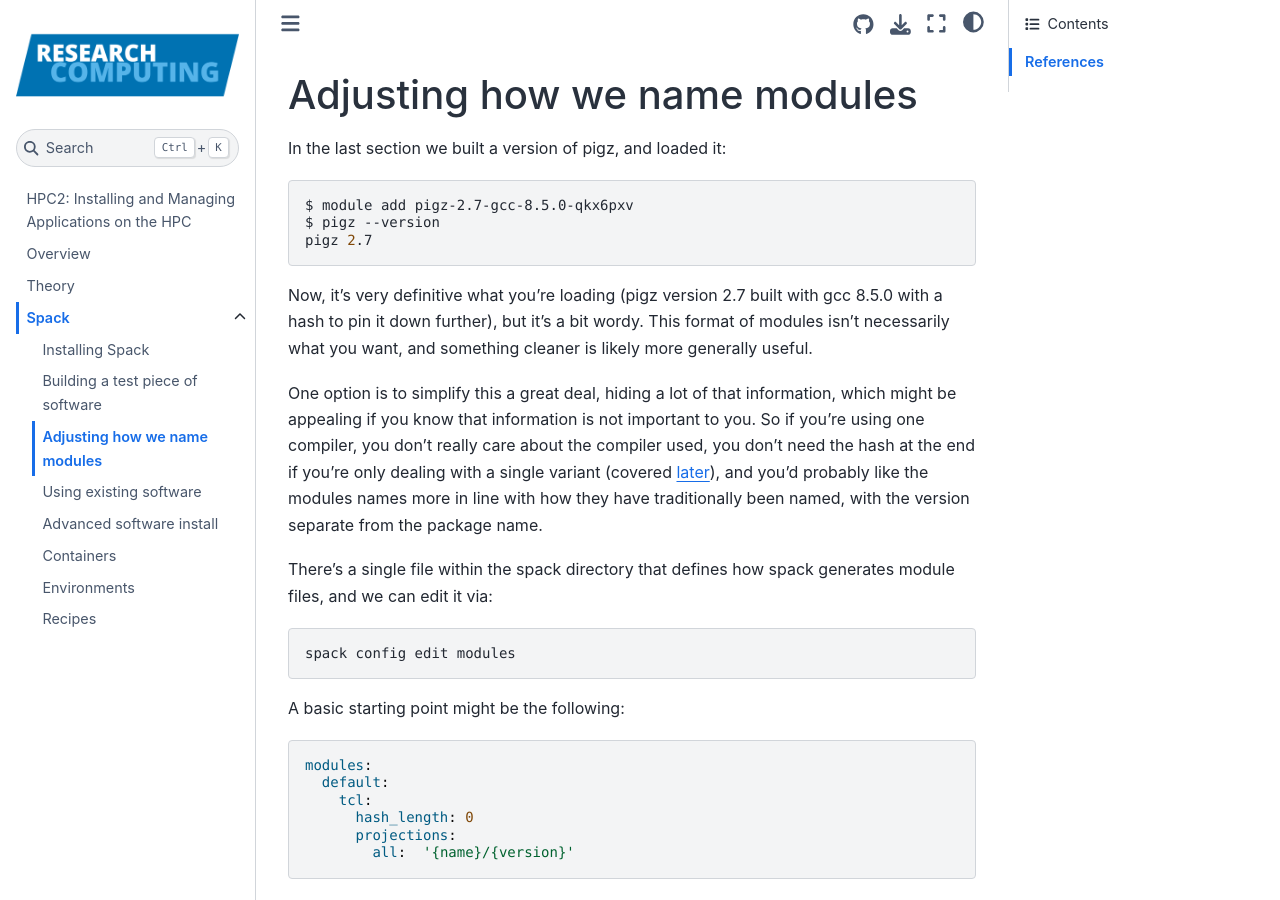
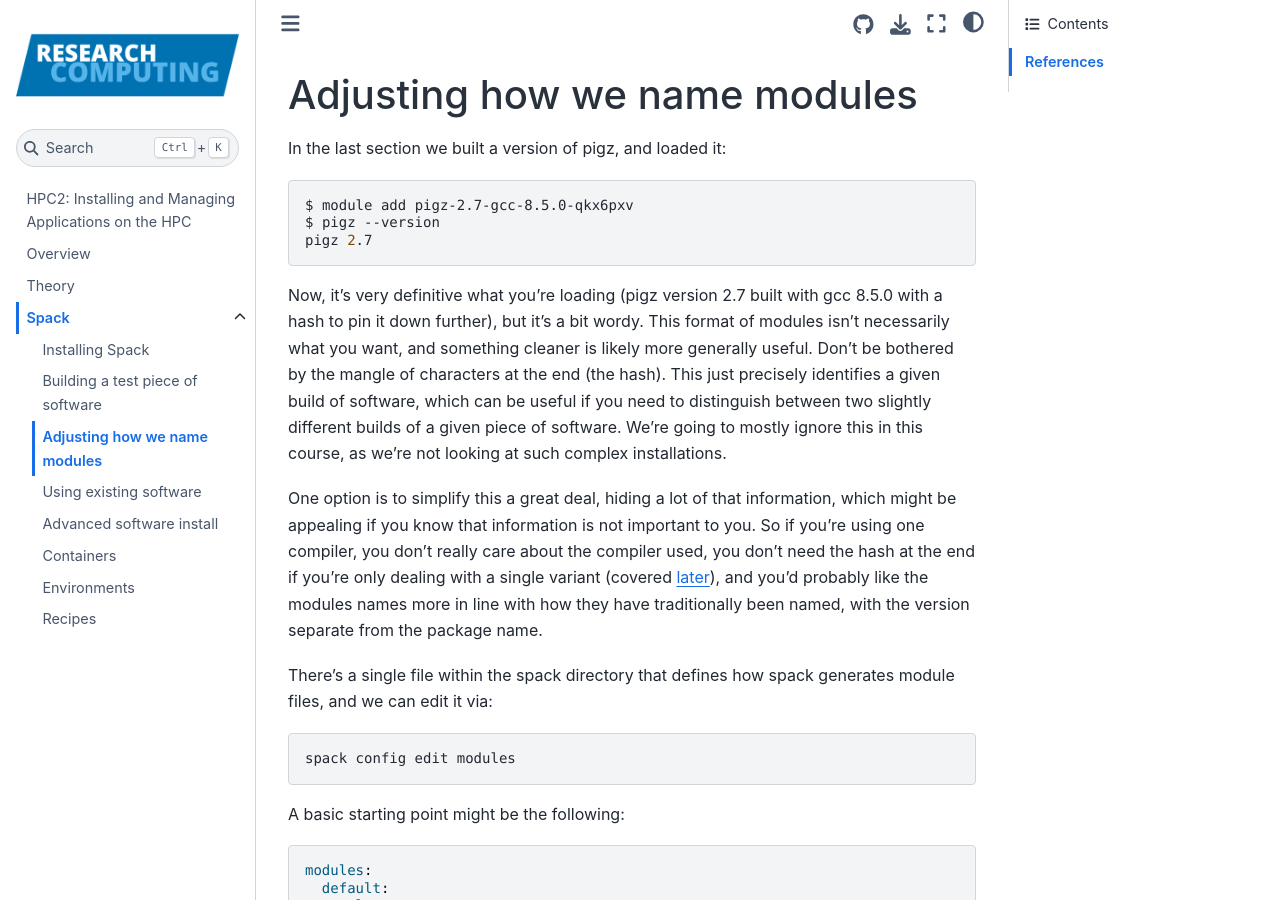
Before and after one commit to ARCTraining/hpc2-software, a Jupyter Book: the page built from book/course/spack/modules.md, in a window 1280 px wide and 900 px high. Built offline with Jupyter Book 1.0.4 settings and Sphinx 7.4.7 and the Sphinx Book theme 1.1.4, drawn with Linux system fonts in a browser that asks for light colours.

Commit message:
Additional wording around use of hash

```diff
--- a/book/course/spack/modules.md
+++ b/book/course/spack/modules.md
@@ -11,15 +11,19 @@ pigz 2.7
 Now, it's very definitive what you're loading (pigz version 2.7 built with gcc
 8.5.0 with a hash to pin it down further), but it's a bit wordy.  This format
 of modules isn't necessarily what you want, and something cleaner is likely
-more generally useful.
+more generally useful.  Don't be bothered by the mangle of characters at the
+end (the hash).  This just precisely identifies a given build of software,
+which can be useful if you need to distinguish between two slightly different
+builds of a given piece of software.  We're going to mostly ignore this in this
+course, as we're not looking at such complex installations.
 
 One option is to simplify this a great deal, hiding a lot of that information,
 which might be appealing if you know that information is not important to you.
 So if you're using one compiler, you don't really care about the compiler used,
 you don't need the hash at the end if you're only dealing with a single variant
-(covered [later](advanced.html#variants)), and you'd probably like the modules names
-more in line with how they have traditionally been named, with the version
-separate from the package name.
+(covered [later](advanced.html#variants)), and you'd probably like the modules
+names more in line with how they have traditionally been named, with the
+version separate from the package name.
 
 There's a single file within the spack directory that defines how spack
 generates module files, and we can edit it via:
```
